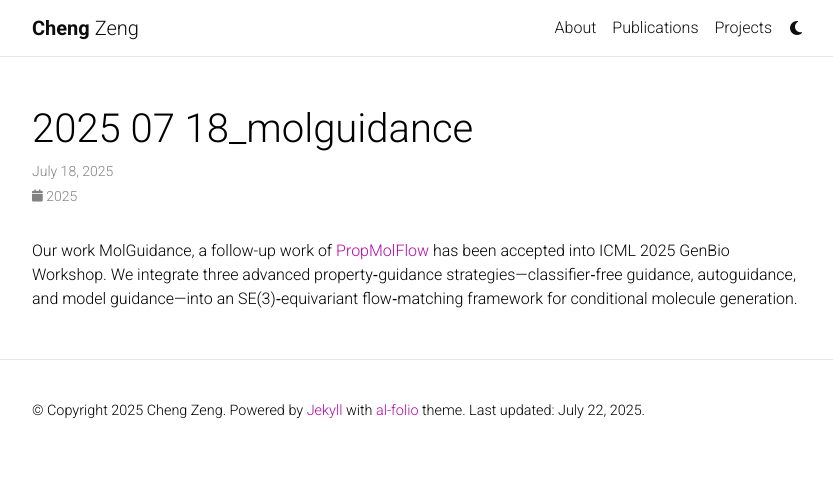
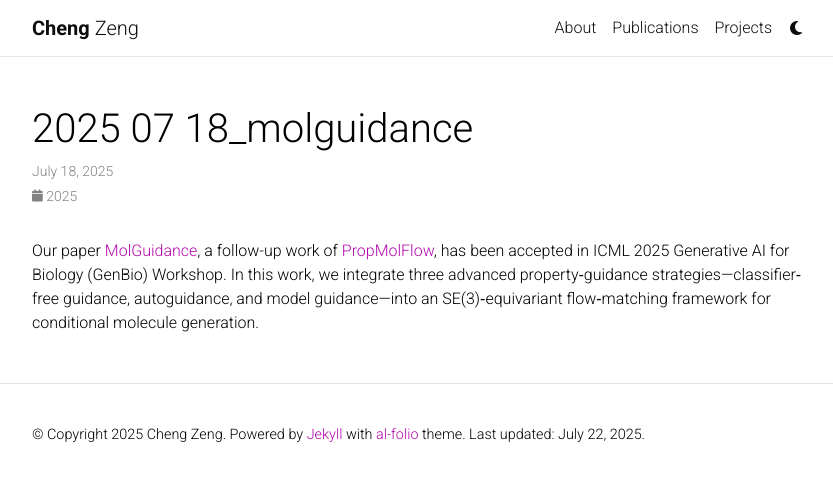
Before and after one commit to cengc13/website, a Jekyll site: the page built from _news/2025-07-18_molguidance.md, in a window 1280 px wide. Shown: the top 481 px of the page, without its empty margins (223-1056 px from the left). Built offline with Jekyll 4.4.1, drawn with Linux system fonts in a browser that asks for light colours; comment, search, counter and statistics services are not loaded; a style sheet for code colours, icons or effects is not loaded.

Commit message:
add molguidance paper openreview link

```diff
--- a/_news/2025-07-18_molguidance.md
+++ b/_news/2025-07-18_molguidance.md
@@ -5,5 +5,5 @@
 related_posts: false
 ---
 
-Our work MolGuidance, a follow-up work of [PropMolFlow](https://arxiv.org/abs/2505.21469) has been accepted into ICML 2025 GenBio Workshop.
-We integrate three advanced property‐guidance strategies—classifier‐free guidance, autoguidance, and model guidance—into an SE(3)‐equivariant flow‐matching framework for conditional molecule generation.
+Our paper [MolGuidance](https://openreview.net/forum?id=WhZrYbwrKb), a follow-up work of [PropMolFlow](https://arxiv.org/abs/2505.21469), has been accepted in ICML 2025 Generative AI for Biology (GenBio) Workshop.
+In this work, we integrate three advanced property‐guidance strategies—classifier‐free guidance, autoguidance, and model guidance—into an SE(3)‐equivariant flow‐matching framework for conditional molecule generation.
```
